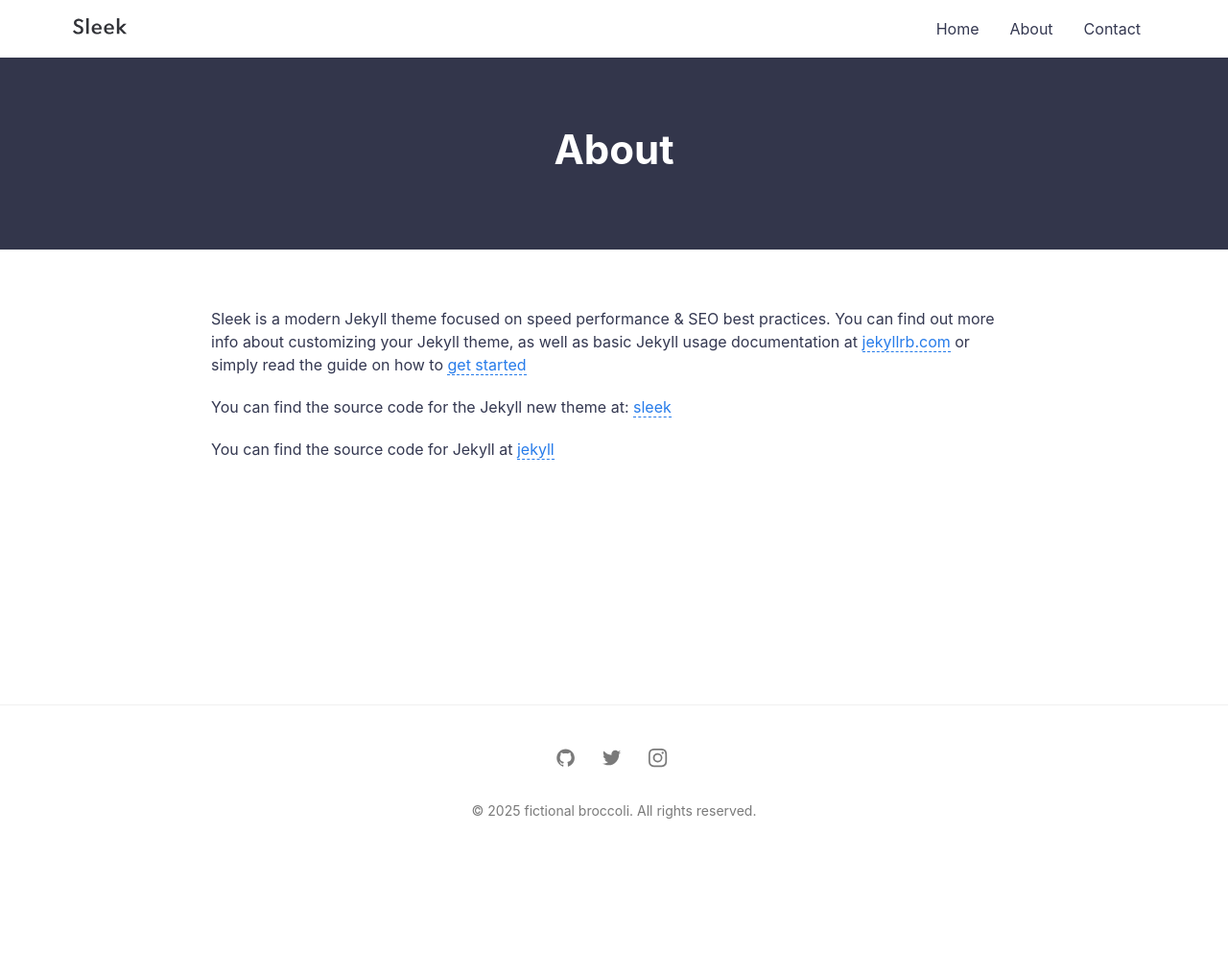
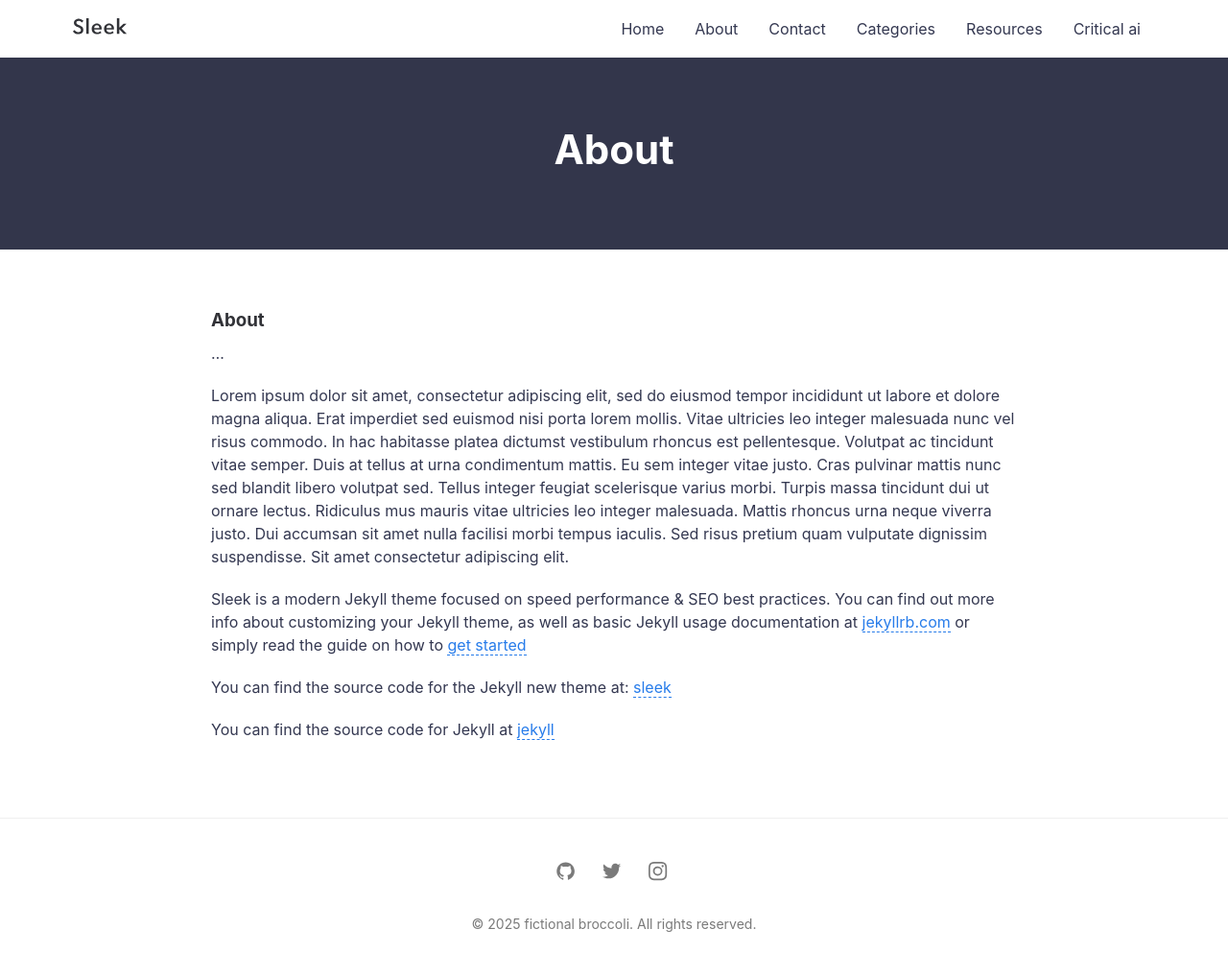
Before and after one commit to technosemiotics/fictional-broccoli, a Jekyll site: the page built from _pages/about.md, in a window 1280 px wide. Shown: the whole page at 96% size. Built offline with Jekyll 4.4.1, drawn with Linux system fonts in a browser that asks for light colours; before the commit the page ends 900 px from its top, so only the background shows below that.

Commit message:
add some content

```diff
--- a/_config.yml
+++ b/_config.yml
@@ -24,6 +24,9 @@ navigation: # Navigation links
   - {name: 'Home', link: '/'}
   - {name: 'About', link: '/about'}
   - {name: 'Contact', link: '/contact'}
+  - {name: 'Categories', link: '/categories'}
+  - {name: 'Resources', link: '/resources'}
+  - {name: 'Critical ai', link: '/critical-ai-scholars'}
 
 tagline: >
   fictional broccoli theme
@@ -69,3 +72,6 @@ compress_html:
 plugins:
   - jekyll-sitemap
   - jekyll-seo-tag
+
+
+# COLLECTIONS and DEFAULT settings ## TS ##
--- /dev/null
+++ b/_pages/about.md
@@ -0,0 +1,20 @@
+---
+layout: page
+title: About
+permalink: /about/
+---
+
+
+### About
+
+...
+
+Lorem ipsum dolor sit amet, consectetur adipiscing elit, sed do eiusmod tempor incididunt ut labore et dolore magna aliqua. Erat imperdiet sed euismod nisi porta lorem mollis. Vitae ultricies leo integer malesuada nunc vel risus commodo. In hac habitasse platea dictumst vestibulum rhoncus est pellentesque. Volutpat ac tincidunt vitae semper. Duis at tellus at urna condimentum mattis. Eu sem integer vitae justo. Cras pulvinar mattis nunc sed blandit libero volutpat sed. Tellus integer feugiat scelerisque varius morbi. Turpis massa tincidunt dui ut ornare lectus. Ridiculus mus mauris vitae ultricies leo integer malesuada. Mattis rhoncus urna neque viverra justo. Dui accumsan sit amet nulla facilisi morbi tempus iaculis. Sed risus pretium quam vulputate dignissim suspendisse. Sit amet consectetur adipiscing elit.
+
+Sleek is a modern Jekyll theme focused on speed performance & SEO best practices. You can find out more info about customizing your Jekyll theme, as well as basic Jekyll usage documentation at [jekyllrb.com](http://jekyllrb.com/) or simply read the guide on how to [get started](/getting-started)
+
+You can find the source code for the Jekyll new theme at:
+[sleek](https://github.com/janczizikow/sleek)
+
+You can find the source code for Jekyll at
+[jekyll](https://github.com/jekyll/jekyll)
--- a/about.md
+++ /dev/null
@@ -1,13 +0,0 @@
----
-layout: page
-title: About
-permalink: /about/
----
-
-Sleek is a modern Jekyll theme focused on speed performance & SEO best practices. You can find out more info about customizing your Jekyll theme, as well as basic Jekyll usage documentation at [jekyllrb.com](http://jekyllrb.com/) or simply read the guide on how to [get started](/getting-started)
-
-You can find the source code for the Jekyll new theme at:
-[sleek](https://github.com/janczizikow/sleek)
-
-You can find the source code for Jekyll at
-[jekyll](https://github.com/jekyll/jekyll)
```
Also changed, not shown: _pages/categories.md (added, +22 -0 lines), _pages/critical-ai-scholars.md (added, +6 -0 lines), _pages/loremipsum.md (added, +13 -0 lines), _pages/resources.md (added, +10 -0 lines).
